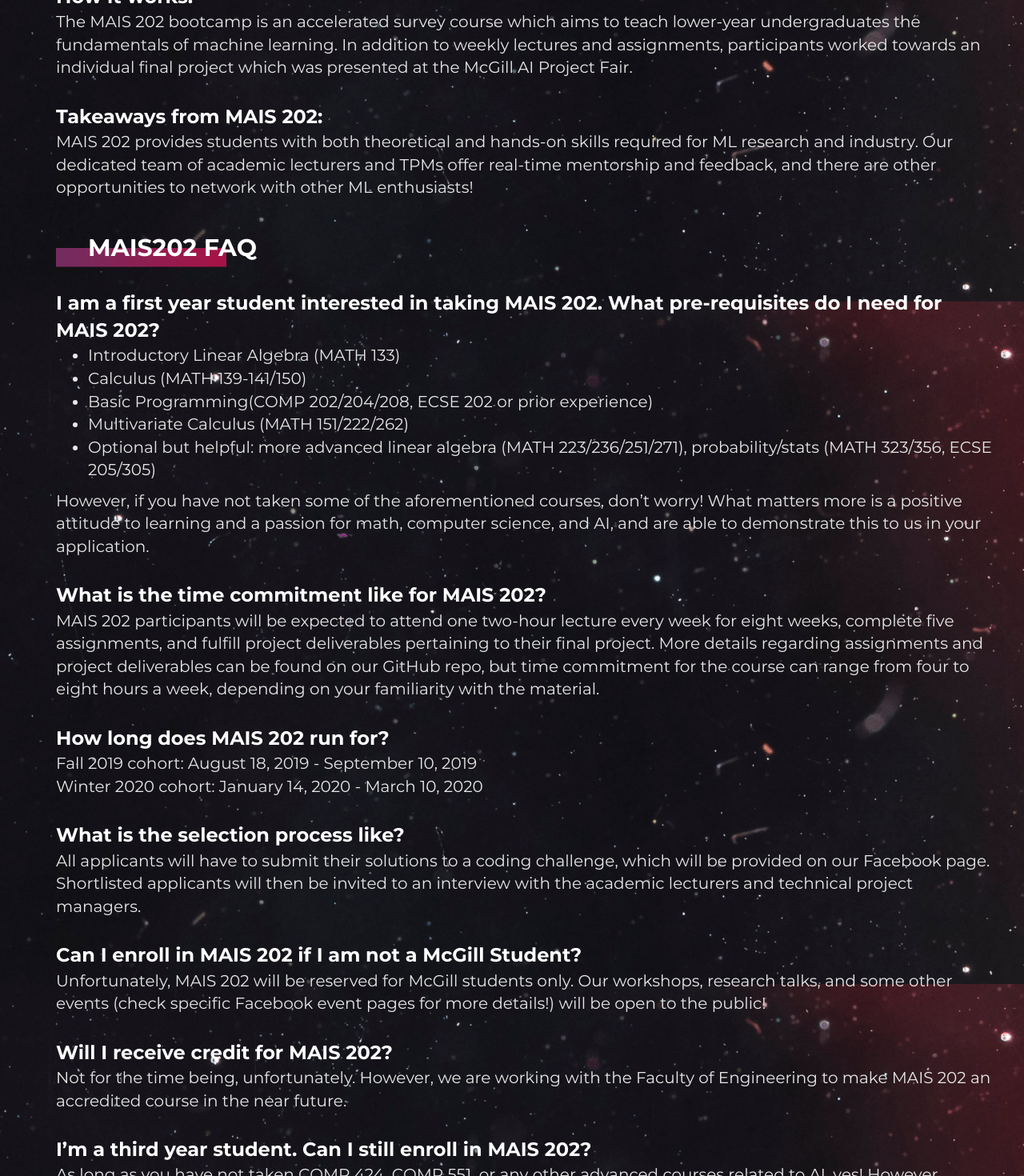
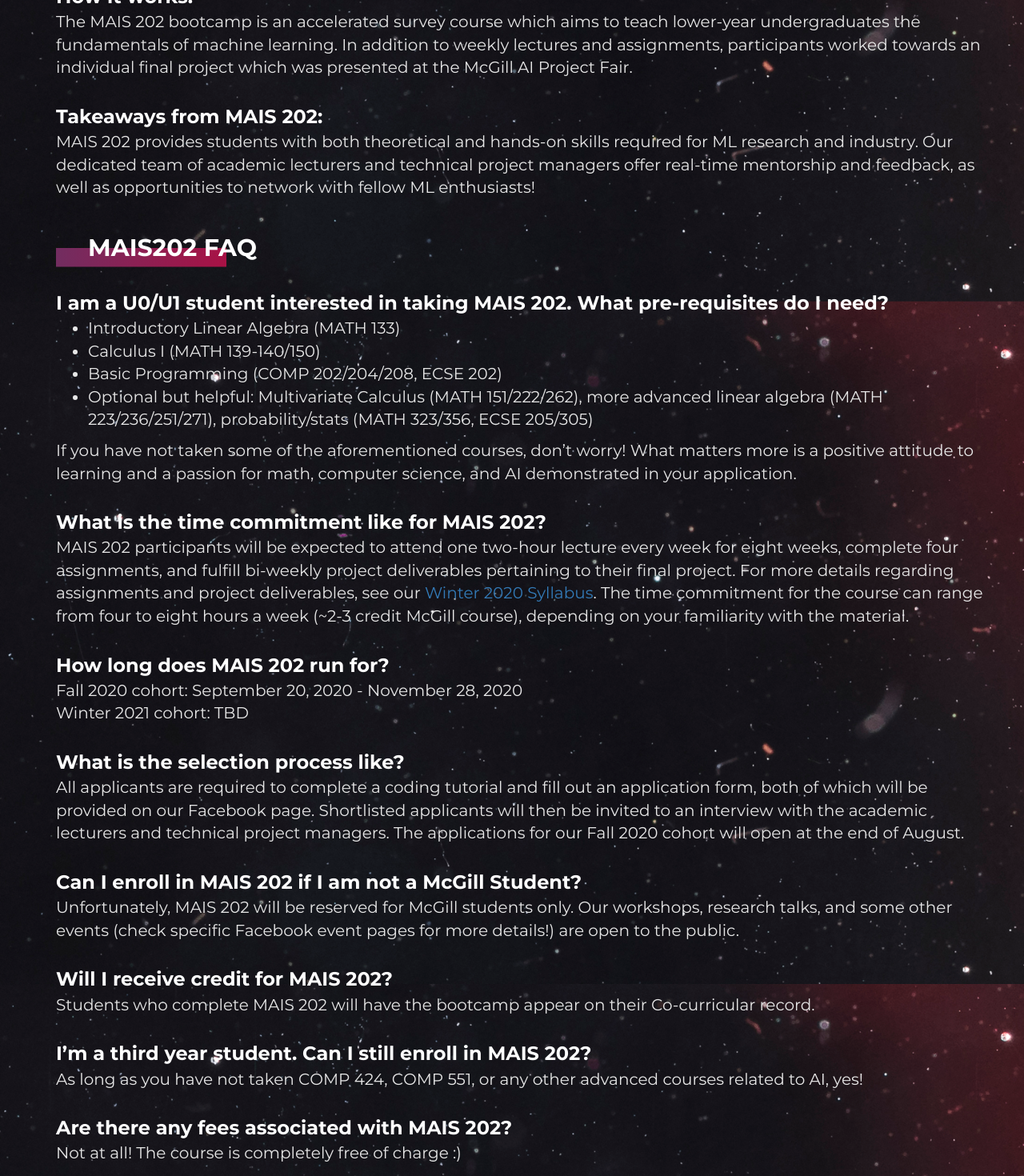
Before and after one commit to McGillAISociety/mcgillaiwebsite, a React (Create React App) app in the folder mcgillai/: page /mais202 in a window 1280 px wide. Shown: the part 1330-2800 px from the top of the page at 80% size. Built offline with nearby package versions, Linux system fonts and the light colour scheme; a web font is replaced by a local one.

Commit message:
content updates: home, mais202, faq

```diff
--- a/mcgillai/src/components/faq/faq.js
+++ b/mcgillai/src/components/faq/faq.js
@@ -36,9 +36,9 @@
 				<FAQContainer>
 					<HeadingUnderline className='content'>General FAQ </HeadingUnderline>
 					<div className = 'content--inner'>
-					<Question>How can I get involved with McGill AI? </Question>
+					<Question>How can I get involved with McGill AI?</Question>
 					<Answer>
-						We’ll be holding various events throughout the year, some of our regular events being workshops, research talks, movie nights, and the MAIS 202 bootcamp. We’ll be working to hold more community building events this year -- if you have any suggestions for us, please feel free to drop us a line either via our Facebook page or mcgillaicontact@gmail.com!
+						We’ll be holding various events throughout the year, some of our regular events being workshops, research talks, movie nights, and the MAIS 202 bootcamp. We’ll be working to hold more community building events this year -- if you have any suggestions for us, please feel free to drop us a line either via our <a href="https://www.facebook.com/McGillAI/">Facebook page</a> or <a href="mailto:mcgillaicontact@gmail.com">mcgillaicontact@gmail.com</a>!
 					</Answer>
 
 					<Question>Can I still come to your events even if I have no experience with AI?</Question>
@@ -54,18 +54,18 @@
 
 					<Question>Our company is hiring interns - can you post our listing on your Facebook page?</Question>
 					<Answer>
-						To be fair to our company sponsors, our Facebook page is reserved for them and our own events only.
+						To be fair to our company sponsors, our Facebook page is reserved for them and our own events only. If you'd like to partner with us, feel free to email <a href="mailto:external@mcgillai.com">external@mcgillai.com</a>.
 					</Answer>
 
 					<Question>Can we submit a blurb to your biweekly newsletter?</Question>
 					<Answer>
-						For McGill clubs: Yes! Please reach out to us through our email or Facebook and one of our execs will be in touch.
-						<br/>For companies in Montreal and abroad: Due to agreements with our sponsors, blurbs submitted by non-sponsors will be reviewed on a case by case basis. In the past, we have included blurbs from non-sponsors for networking events, research opportunities on campus (pertaining to AI), and the AI for Good summer lab.
+						For McGill clubs: Yes! Please reach out to us at <a href="mailto:mcgillaicontact@gmail.com">mcgillaicontact@gmail.com</a> or Facebook and one of our execs will be in touch.
+						<br/>For companies in Montreal and abroad: Due to agreements with our sponsors, blurbs submitted by non-sponsors will be reviewed on a case by case basis. In the past, we have included blurbs from non-sponsors for networking events, research opportunities on campus (pertaining to AI), and the AI4Good summer lab.
 					</Answer>
 
 					<Question>Our club would like to collaborate with you on an event, how do we get in touch?</Question>
 					<Answer>
-						Reach out at mcgillaicontact@gmail.com and a member of our exec team will be in touch!
+						Reach out at <a href="mailto:mcgillaicontact@gmail.com">mcgillaicontact@gmail.com</a> and a member of our exec team will be in touch!
 					</Answer>
 					</div>
 				</FAQContainer>
--- a/mcgillai/src/components/home/about.js
+++ b/mcgillai/src/components/home/about.js
@@ -60,21 +60,21 @@
 					<Icon src={Lightbulb} />
 					<p>Learn</p>
 					<SectionTextContent>
-						We aim to make AI more accessible by hosting events, bootcamps, workshops, and producing blog articles that cover computer vision, NLP, and anything in between.
+						We aim to make AI more accessible by hosting events, bootcamps, and workshops that give students an opportunity to learn about AI in a peer-based, supportive environment.
 					</SectionTextContent>
 				</Column>
 				<Column>
 					<Icon src={People} />
 					<p>Foster Community</p>
 					<SectionTextContent>
-						We want to make learning AI fun. Want to talk to a prof, but too scared to speak up in class? Come to our research talks, surround yourself with like minded people at revision sessions and fun community building events.
+						We want to make learning AI fun and welcoming. Our talks, bootcamps, and community building events give our participants the opportunity to meet others interested in AI.
 					</SectionTextContent>
 				</Column>
 				<Column>
 					<Icon src={Network} />
-					<p>Exposure</p>
+					<p>Connect</p>
 					<SectionTextContent>
-						We aim to make AI more accessible by holding biweekly workshops and research talks that cover anything from computer vision, NLP, and anything in between. We also hold MAIS 202 - an ML fundamentals bootcamp - once per semester.
+						Montreal is one of the world's leading AI hubs. Through our hackathon, Company Crawl, and industry events, we help connect McGill students with Montreal's AI ecosystem.
 					</SectionTextContent>
 				</Column>
 			</Container>
--- a/mcgillai/src/components/mais202/about.js
+++ b/mcgillai/src/components/mais202/about.js
@@ -62,11 +62,11 @@
 					</ImageContainer>
 				</Column>*/}
 					<Question> How it started: </Question>
-					<Answer> To fill the lack of introductory AI courses for undergraduate students, the McGill AI Society designed an intensive, nine-week course with the sole intention of equipping 30 young, talented undergraduates with the skills required to land an AI position in industry. </Answer>
+					<Answer> To fill the lack of introductory AI courses for undergraduate students, the McGill AI Society designed an intensive, ten-week course with the sole intention of equipping 30 young, talented undergraduates with the skills required to land an AI position in industry. </Answer>
 					<Question> How it works:</Question>
 					<Answer> The MAIS 202 bootcamp is an accelerated survey course which aims to teach lower-year undergraduates the fundamentals of machine learning. In addition to weekly lectures and assignments, participants worked towards an individual final project which was presented at the McGill AI Project Fair.</Answer>
 					<Question> Takeaways from MAIS 202:</Question>
-					<Answer>MAIS 202 provides students with both theoretical and hands-on skills required for ML research and industry. Our dedicated team of academic lecturers and TPMs offer real-time mentorship and feedback, and there are other opportunities to network with other ML enthusiasts!</Answer>
+					<Answer>MAIS 202 provides students with both theoretical and hands-on skills required for ML research and industry. Our dedicated team of academic lecturers and technical project managers offer real-time mentorship and feedback, as well as opportunities to network with fellow ML enthusiasts!</Answer>
 				</ContentContainer>
 			</Container>
 		);
--- a/mcgillai/src/components/mais202/faq.js
+++ b/mcgillai/src/components/mais202/faq.js
@@ -23,47 +23,46 @@
 		return (
 			<Container>
 				<HeadingUnderline>MAIS202 FAQ </HeadingUnderline>
-				<Question> I am a first year student interested in taking MAIS 202. What pre-requisites do I need for MAIS 202? </Question>
+				<Question> I am a U0/U1 student interested in taking MAIS 202. What pre-requisites do I need?</Question>
 				<Answer>
 					<ul>
 						<li>Introductory Linear Algebra (MATH 133)</li>
-						<li>Calculus (MATH 139-141/150)</li>
-						<li>Basic Programming(COMP 202/204/208, ECSE 202 or prior experience)</li>
-						<li>Multivariate Calculus (MATH 151/222/262)</li>
-						<li>Optional but helpful: more advanced linear algebra (MATH 223/236/251/271), probability/stats (MATH 323/356, ECSE 205/305) </li>
+						<li>Calculus I (MATH 139-140/150)</li>
+						<li>Basic Programming (COMP 202/204/208, ECSE 202)</li>
+						<li>Optional but helpful: Multivariate Calculus (MATH 151/222/262), more advanced linear algebra (MATH 223/236/251/271), probability/stats (MATH 323/356, ECSE 205/305)</li>
 					</ul>
-					However, if you have not taken some of the aforementioned courses, don’t worry! What matters more is a positive attitude to learning and a passion for math, computer science, and AI, and are  able to demonstrate this to us in your application.
+					If you have not taken some of the aforementioned courses, don’t worry! What matters more is a positive attitude to learning and a passion for math, computer science, and AI demonstrated in your application.
 				</Answer>
 
 				<Question>What is the time commitment like for MAIS 202?</Question>
 				<Answer>
-					MAIS 202 participants will be expected to attend one two-hour lecture every week for eight weeks, complete five assignments, and fulfill project deliverables pertaining to their final project. More details regarding assignments and project deliverables can be found on our GitHub repo, but time commitment for the course can range from four to eight hours a week, depending on your familiarity with the material.
+					MAIS 202 participants will be expected to attend one two-hour lecture every week for eight weeks, complete four assignments, and fulfill bi-weekly project deliverables pertaining to their final project. For more details regarding assignments and project deliverables, see our <a href="https://drive.google.com/file/d/1F7M4OQZAmtQozatOksX1AHabd-ZGSMu9/view?usp=sharing">Winter 2020 Syllabus</a>. The time commitment for the course can range from four to eight hours a week (~2-3 credit McGill course), depending on your familiarity with the material.
 				</Answer>
 
 				<Question>How long does MAIS 202 run for?</Question>
 				<Answer>
-					Fall 2019 cohort: August 18, 2019 - September 10, 2019<br/>
-					Winter 2020 cohort: January 14, 2020 - March 10, 2020
+					Fall 2020 cohort: September 20, 2020 - November 28, 2020<br/>
+					Winter 2021 cohort: TBD
 				</Answer>
 
 				<Question>What is the selection process like?</Question>
 				<Answer>
-					All applicants will have to submit their solutions to a coding challenge, which will be provided on our Facebook page. Shortlisted applicants will then be invited to an interview with the academic lecturers and technical project managers.
+					All applicants are required to complete a coding tutorial and fill out an application form, both of which will be provided on our Facebook page. Shortlisted applicants will then be invited to an interview with the academic lecturers and technical project managers. The applications for our Fall 2020 cohort will open at the end of August.
 				</Answer>
 
 				<Question>Can I enroll in MAIS 202 if I am not a McGill Student?</Question>
 				<Answer>
-					Unfortunately, MAIS 202 will be reserved for McGill students only. Our workshops, research talks, and some other events (check specific Facebook event pages for more details!) will be open to the public!
+					Unfortunately, MAIS 202 will be reserved for McGill students only. Our workshops, research talks, and some other events (check specific Facebook event pages for more details!) are open to the public.
 				</Answer>
 
 				<Question>Will I receive credit for MAIS 202?</Question>
 				<Answer>
-					Not for the time being, unfortunately. However, we are working with the Faculty of Engineering to make MAIS 202 an accredited course in the near future.
+					Students who complete MAIS 202 will have the bootcamp appear on their Co-curricular record.
 				</Answer>
 
 				<Question>I’m a third year student. Can I still enroll in MAIS 202?</Question>
 				<Answer>
-					As long as you have not taken COMP 424, COMP 551, or any other advanced courses related to AI, yes! However, please note that priority will be given to first and second year students.
+					As long as you have not taken COMP 424, COMP 551, or any other advanced courses related to AI, yes!
 				</Answer>
 
 				<Question>Are there any fees associated with MAIS 202? </Question>
--- a/mcgillai/src/components/mais202/landing.js
+++ b/mcgillai/src/components/mais202/landing.js
@@ -146,7 +146,7 @@
 					<Title>
 						<h1>MAIS202</h1>
 						<h3>ACCELERATED INTRODUCTION TO MACHINE LEARNING</h3>
-						<p>2019-2020 Offerings: Fall 2019, Winter 2020</p>
+						<p>2020-2021 Offerings: Fall 2020, Winter 2021</p>
 					</Title>
 					{/* <SubscribeButton href="https://tiny.cc/mais202-w2020-app" target="_blank">APPLY NOW!</SubscribeButton> */}
 				</Column>
```
Also changed, not shown: mcgillai/src/components/home/activities.js (+14 -14 lines).
